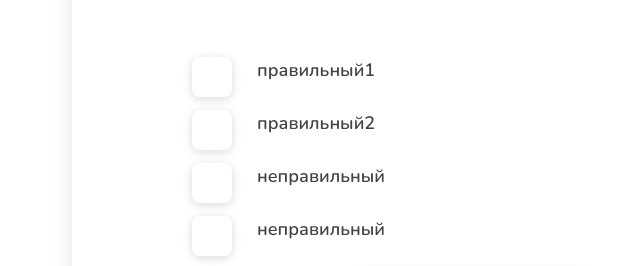
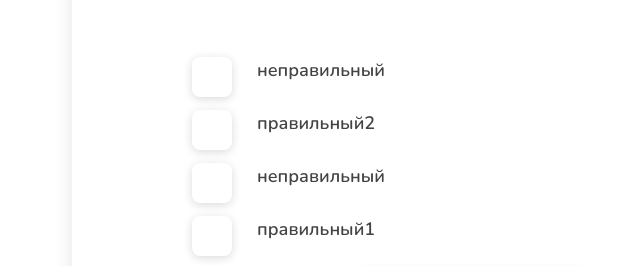
Before and after one commit to IT-Tanka/new_quiz, a plain HTML site: page index.html in a window 1280 px wide. Both pictures are taken after a click on the button "Тема 1". Shown: the part 250-516 px from the top of the page, 168-808 px from the left. Drawn offline with Linux system fonts and the light colour scheme.

Commit message:
js  shuffle answers

```diff
--- a/css/style.css
+++ b/css/style.css
@@ -257,7 +257,15 @@ button{
 .answer__radio:hover:before{
   box-shadow: 0px 2px 10px rgba(0, 0, 0, 0.3);
 }
-
+.main__form_question_error .answer__checkbox::before,
+.main__form_question_error .answer__radio::before{
+  animation: blink .3s ease-in-out 3;
+}
+@keyframes blink{
+  to{
+    box-shadow: 0px 2px 10px rgba(255, 0, 0, 0.55);
+  }
+}
 .main__box_result {
   padding: 60px;
   display: flex;
--- a/script.js
+++ b/script.js
@@ -29,17 +29,17 @@ const getData=()=>{
         {
           type:'radio',
           question:'вопрос 3-1',
-          answers:["неправильный", "правильный", "неправильный", "неправильный"]
+          answers:["правильный", "неправильный", "неправильный", "неправильный"]
         },
         {
           type:'radio',
           question:'вопрос 4-1',
-          answers:["неправильный", "правильный", "неправильный", "неправильный"],
+          answers:["правильный", "неправильный", "неправильный", "неправильный"],
         },
         {
           type:'radio',
           question:'вопрос 5-1',
-          answers:["неправильный", "правильный", "неправильный", "неправильный"]
+          answers:["правильный", "неправильный", "неправильный", "неправильный"]
         },
         {
           type:'checkbox',
@@ -62,12 +62,12 @@ const getData=()=>{
         {
           type:'radio',
           question:'вопрос 1-2',
-          answers:["неправильный", "правильный", "неправильный", "неправильный"]
+          answers:["правильный", "неправильный", "неправильный", "неправильный"]
         },
         {
           type:'checkbox',
           question:'вопрос 2-2',
-          answers:["правильный1", "правильный2", "неправильный1", "неправильный2"],
+          answers:["правильный1", "правильный2", "неправильный", "неправильный"],
           correct:'2'
         },
         {
@@ -86,7 +86,7 @@ const getData=()=>{
         {
           type:'radio',
           question:'вопрос 5-2',
-          answers:["неправильный", "правильный", "неправильный", "неправильный"]
+          answers:["правильный", "неправильный", "неправильный", "неправильный"]
         },
 
       ]
@@ -106,7 +106,7 @@ const hideElem=elem=>{
     }
   };
   requestAnimationFrame(animation);
-}
+};
 const renderTheme=themes=>{
   const list=document.querySelector('.selection__list');
   list.textContent='';
@@ -137,16 +137,37 @@ const renderTheme=themes=>{
   }
   return(buttons);
 };
+const shuffle=array=>{
+  const newArray=[...array];
+  for(let i=newArray.length-1; i>0; i-=1){
+    let j=Math.floor(Math.random()*(i+1));
+    [newArray[i], newArray[j]]=[newArray[j], newArray[i]];
+  }
+  return newArray;
+};
+
+const createKeyAnswers=data=>{
+  const keys=[];
+  for(let i=0; i<data.answers.length;i++){
+    if (data.type==='radio'){
+      keys.push([data.answers[i], !i]);
+    }else{
+      keys.push([data.answers[i], i<data.correct]);
+    }
+  }
+  return shuffle(keys);
+};
 const createAnswer=data=>{
   const type=data.type;
-  return data.answers.map(item=>{
+  const answers=createKeyAnswers(data);
+  return answers.map(item=>{
     const label=document.createElement('label');
     label.className='answer';
     const input=document.createElement('input');
     input.type=type;
     input.name='answer';
     input.className=`answer__${type}`;
-    const text=document.createTextNode(item);
+    const text=document.createTextNode(item[0]);
     label.append(input, text);
     return label;
   });
@@ -183,18 +204,25 @@ const renderQuiz=quiz=>{
     form.append(fieldset, button);
     questionBox.append(form);
 
-    // form.addEventListener('submit',()=>{
-    //   let ok=false;
-    //   const answer=[form.answer].map(input=>{
-    //     if(input.checked) ok=true;
-    //     return input.checked ? input.value : false;
-    //   });
-    //   if (ok){
-    //     console.log(answer);
-    //   }else{
-    //     console.error('не выбран ни один ответ');
-    //   }
-    // });
+    form.addEventListener('submit',(event)=>{
+      event.preventDefault();
+      let ok=false;
+      const answer=[...form.answer].map(input=>{
+        if(input.checked) ok=true;
+        return input.checked ? input.value : false;
+      });
+      if (ok){
+        console.log(answer);
+        if (questionCount<quiz.list.length){showQuestion();}
+          else {showResult();}
+      }else{
+        console.error('не выбран ни один ответ');
+        form.classList.add('main__form_question_error');
+        setTimeout(()=>{
+          form.classList.remove('main__form_question_error');
+        },1000);
+      }
+    });
   };
   showQuestion();
 
@@ -202,7 +230,7 @@ const renderQuiz=quiz=>{
 };
 const addClick=(buttons, data)=>{
 
-  buttons.forEach(btn => {
+  buttons.forEach( btn => {
     btn.addEventListener('click', ()=>{
       const quiz=data.find(item=>item.id===btn.dataset.id);
       renderQuiz(quiz);
```
